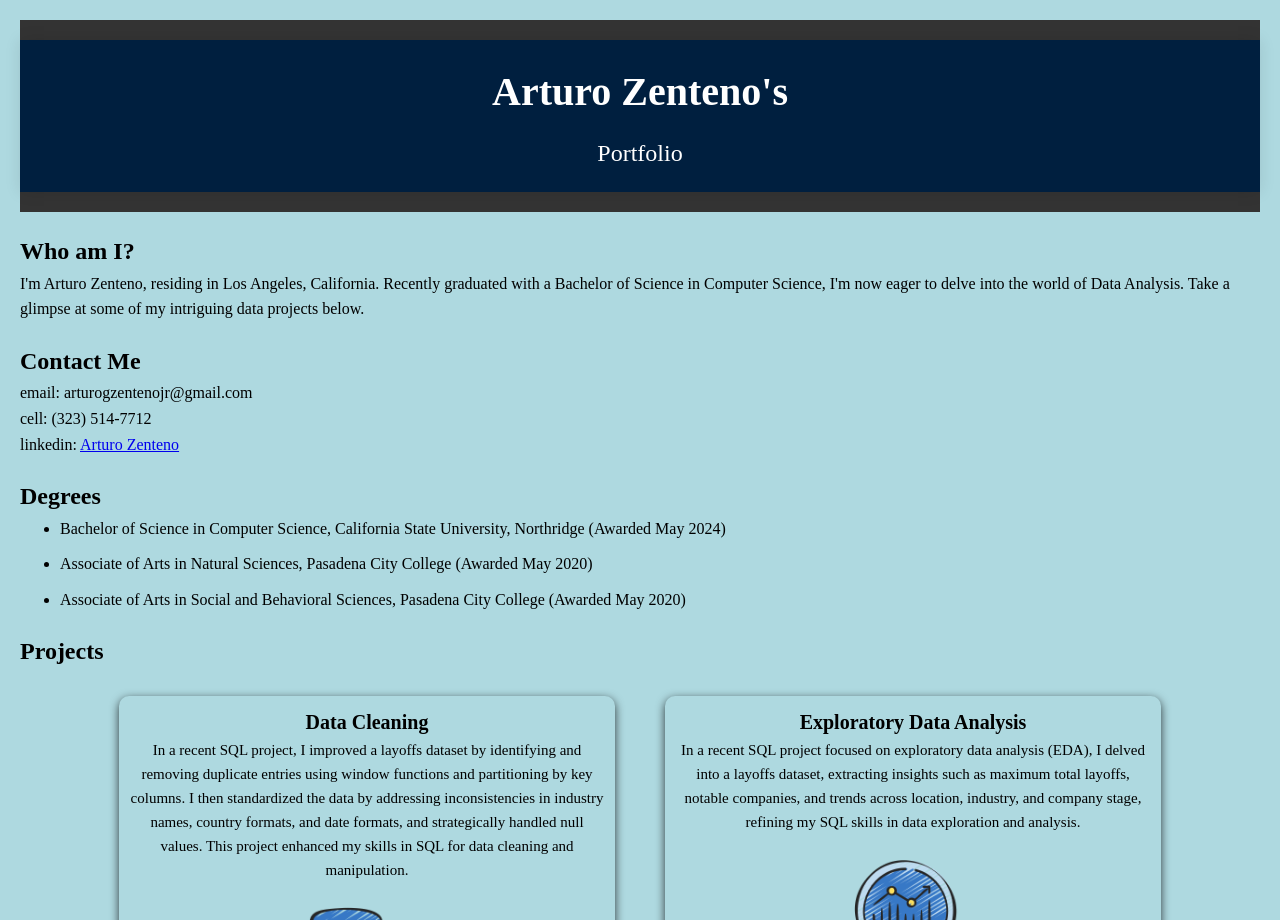
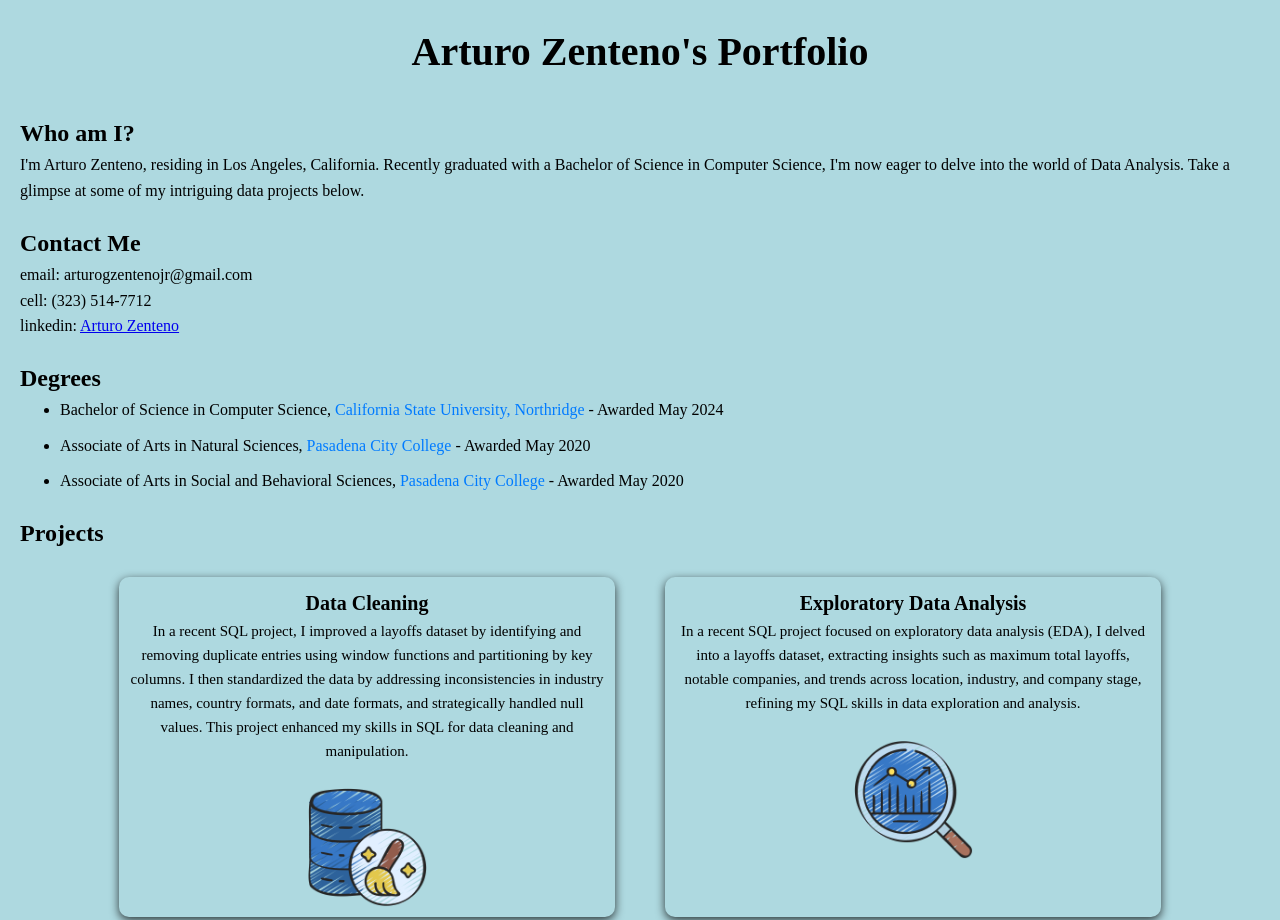
Before and after one commit to arturozenteno/arturozenteno.github.io, a plain HTML site: page index.html in a window 1280 px wide. Shown: the top 920 px of the page. Drawn offline with Linux system fonts and the light colour scheme.

Commit message:
Add files via upload

```diff
--- a/index.html
+++ b/index.html
@@ -1,3 +1,4 @@
+
 <!DOCTYPE html>
 <html lang="en">
 <head>
@@ -15,15 +16,12 @@
       <div class="container">
         <div class="header-inner">
           <div class="header-text">
-            <h1 class="main-header">Arturo Zenteno's</h1>
-            <p class="portfolio-title">Portfolio</p>
+            <h1 class="main-header">Arturo Zenteno's Portfolio</h1>
           </div>
         </div>
       </div>
     </div>
   </header>
-
-  <!-- Main Content -->
   <main>
     <h2>Who am I?</h2>
     <p class="about-me">
@@ -33,13 +31,13 @@
     <p class="contact">
       email: arturogzentenojr@gmail.com<br>
       cell: (323) 514-7712<br>
-      linkedin: <a href="https://www.linkedin.com/in/arturo-zenteno-6a6006296/">Arturo Zenteno</a>
+      linkedin: <a href="https://www.linkedin.com/in/arturo-zenteno-6a6006296/" target="_blank">Arturo Zenteno</a>
     </p>
     <h2>Degrees</h2>
     <ul class="my-degrees">
-      <li>Bachelor of Science in Computer Science, California State University, Northridge (Awarded May 2024)</li>
-      <li>Associate of Arts in Natural Sciences, Pasadena City College (Awarded May 2020)</li>
-      <li>Associate of Arts in Social and Behavioral Sciences, Pasadena City College (Awarded May 2020)</li>
+      <li>Bachelor of Science in Computer Science, <a href="https://www.csun.edu/" target="_blank">California State University, Northridge</a> - Awarded May 2024</li>
+      <li>Associate of Arts in Natural Sciences, <a href="https://www.pasadena.edu/" target="_blank">Pasadena City College</a> - Awarded May 2020</li>
+      <li>Associate of Arts in Social and Behavioral Sciences, <a href="https://www.pasadena.edu/" target="_blank">Pasadena City College</a> - Awarded May 2020</li>
     </ul>
     <h2>Projects</h2>
     <div class="project-container">
--- a/style.css
+++ b/style.css
@@ -21,26 +21,6 @@ body {
   margin: 0 auto;
 }
 
-/* Header styling */
-header {
-  background-color: #333;
-  color: #000; /* Changed text color to black */
-  padding: 20px 0;
-  width: 100%;
-}
-
-.header-content {
-  background-color: #001F3F; /* Navy blue background */
-  box-shadow: 0px 0px 15px rgba(0, 0, 0, 0.1);
-  padding: 20px 0;
-}
-
-.header-inner {
-  display: flex;
-  justify-content: center;
-  align-items: center;
-}
-
 .header-text {
   text-align: center;
 }
@@ -48,12 +28,12 @@ header {
 .main-header {
   font-size: 2.5rem;
   margin-bottom: 10px;
-  color: #fff; /* White text color */
+  color: #000000; /* White text color */
 }
 
 .portfolio-title {
   font-size: 1.5rem;
-  color: #fff; /* White text color */
+  color: #000000; /* White text color */
 }
 
 /* Main sections styling */
@@ -69,6 +49,8 @@ main {
 .my-degrees {
   margin-bottom: 20px;
 }
+
+
 
 .my-degrees {
   margin-left: 40px; /* Adjust indentation */
@@ -135,8 +117,7 @@ main {
 
 /* Footer styling */
 footer {
-  background-color: #333;
-  color: #fff;
+  color: #000000;
   padding: 20px 0;
   text-align: center;
 }
```
